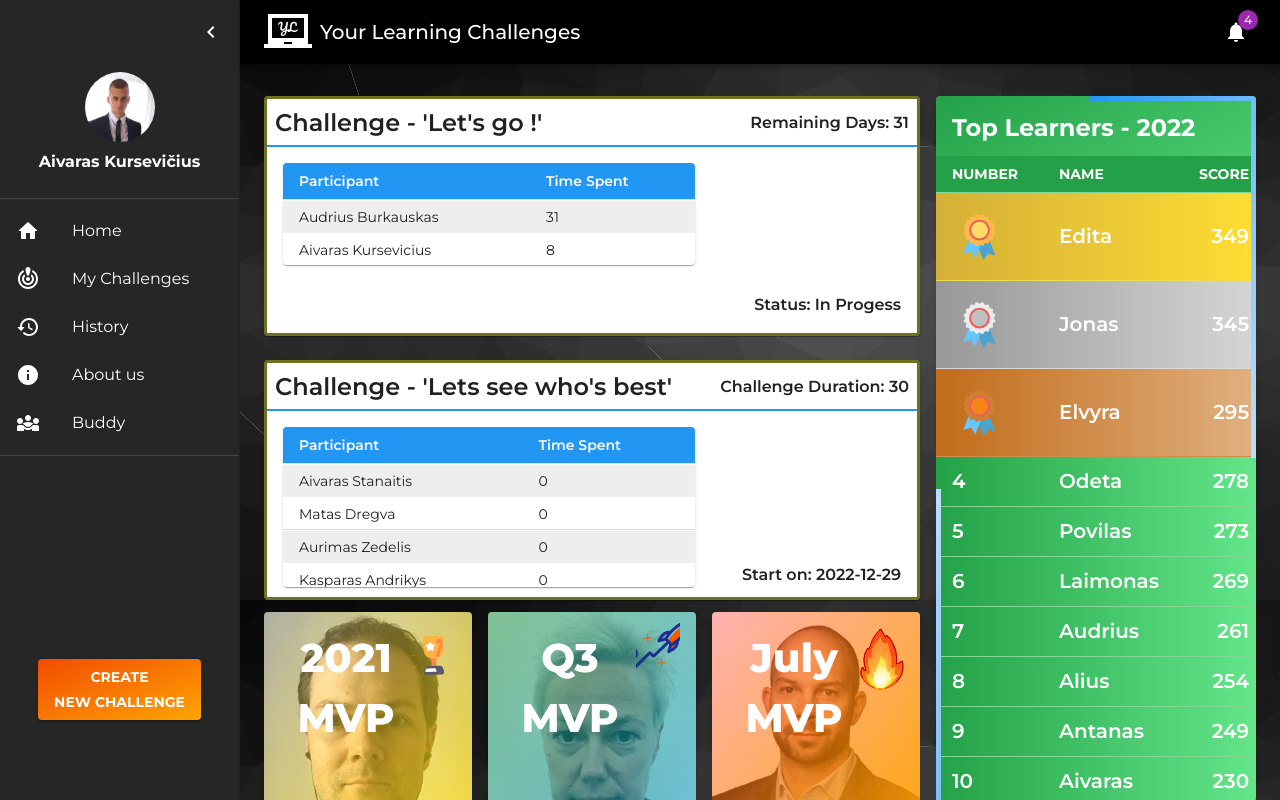
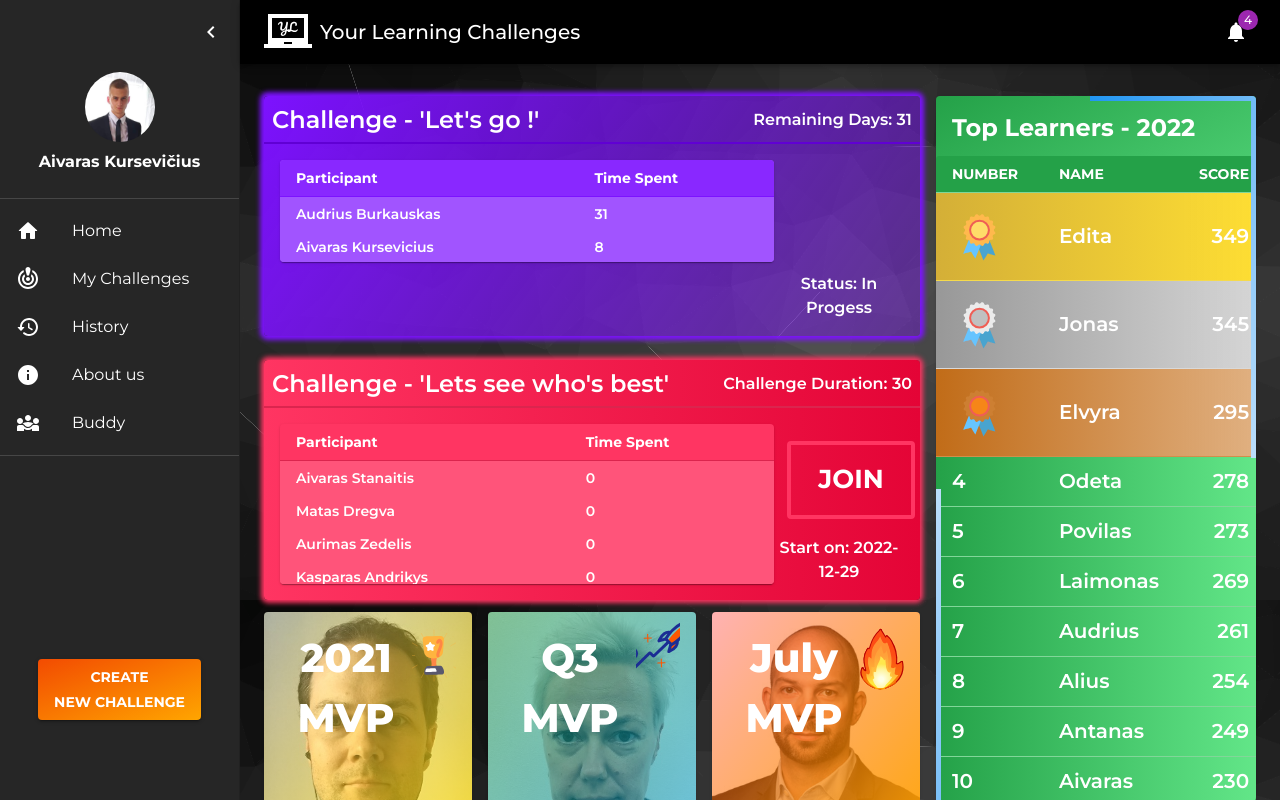
Before and after one commit to aivaraskurseviciusltu/HACKATHON2022, a React (Create React App) app in the folder my-app/: page / in a window 1280 px wide. Built offline with nearby package versions, Linux system fonts and the light colour scheme.

Commit message:
challenge card design update

```diff
--- a/my-app/src/App.css
+++ b/my-app/src/App.css
@@ -79,15 +79,13 @@
   justify-content: space-between;
 }
 
-.raise {
+/* .raise {
   border:3px solid rgb(112, 114, 34);
-}
+} */
 
 .raise:hover,
 .raise:focus {
   transition: 0.25s ease;
-  border:3px solid rgb(216, 216, 20);
-  box-shadow: 0 0.5em 0.5em -0.4em rgb(216, 216, 20);
   transform: translateY(-0.25em);
   scale: 1.02;
 }
--- a/my-app/src/Challenges/AllChallenges/AllChallenges.js
+++ b/my-app/src/Challenges/AllChallenges/AllChallenges.js
@@ -1,6 +1,7 @@
 import React from "react";
 import ReusableModal from "../Modal";
-import { TableContainer, TableBody, TableCell, TableHead, Table, TableRow, Grid, Paper, Typography, Box } from "@mui/material";
+import { TableContainer, TableBody, TableCell, TableHead, Table, TableRow, Grid, Paper, Typography, Box, Button } from "@mui/material";
+import styled from "@emotion/styled";
 
 const AllOpenChallenges = (props) => {
   const [open, setOpen] = React.useState(false);
@@ -21,7 +22,7 @@ const AllOpenChallenges = (props) => {
   }
 
   React.useEffect(() => {
-    if(!calcStart()) {
+    if (!calcStart()) {
       setProgress(true);
     }
   }, [props.data]);
@@ -39,7 +40,7 @@ const AllOpenChallenges = (props) => {
 
   const handleAddUser = (user) => {
     setData((prevState) => {
-        const newState = {...prevState};
+      const newState = { ...prevState };
       newState.users.unshift(user)
       return newState;
     })
@@ -52,13 +53,21 @@ const AllOpenChallenges = (props) => {
           display: "flex",
           flexDirection: "column",
           height: 240,
+          color: "#fff",
+          background: props.color === 'pink' ? 'linear-gradient(125deg, rgba(125,18,255,1) 0%, rgba(125,18,255,0.3604035364145658) 100%)' : 'linear-gradient(90deg, rgba(255,53,98,1) 0%, rgba(228,4,54,1) 100%)',
+          boxShadow: props.color === 'pink' ? "0px 0px 5px 4px #7d12ff" : "0px 0px 5px 3px #ff3562",
+          '&:hover': {
+            border: props.color === 'pink' ? "3px solid #7d12ff" : "3px solid #db254e",
+            background: props.color === 'pink' ? 'linear-gradient(125deg, rgba(125,18,255,1) 0%, rgba(125,18,255,0.3604035364145658) 100%)' : 'linear-gradient(90deg, rgba(255,53,98,1) 0%, rgba(228,4,54,1) 100%)',
+            boxShadow: 'none'
+          },
         }}
         className="raise"
       >
-        <Grid container sx={{ borderBottom: "2px solid #2196f3", height: 48, padding: 1 }}>
+        <Grid container sx={{ borderBottom: `2px solid ${props.color === 'pink' ? "#6000d4" : "#db254e"}`, height: 48, padding: 1 }}>
           <Grid item xs={8}>
             <Typography
-              sx={{height: "40px", textAlign: "start", fontWeight: 600 }}
+              sx={{ height: "40px", textAlign: "start", fontWeight: 600 }}
               variant="h5"
               id="tableTitle"
               component="h5">
@@ -67,7 +76,7 @@ const AllOpenChallenges = (props) => {
           </Grid>
           <Grid item xs={4}>
             <Typography
-              sx={{height: "40px", textAlign: "end", fontWeight: 600, paddingTop: "4px" }}
+              sx={{ height: "40px", textAlign: "end", fontWeight: 600, paddingTop: "4px" }}
               variant="p"
               id="tableTitle"
               component="p">
@@ -77,18 +86,26 @@ const AllOpenChallenges = (props) => {
             </Typography>
           </Grid>
         </Grid>
-        <Grid container sx={{ height: 192, p:2}}>
-          <Grid item xs={8}>
-          <TableContainer component={Paper} sx={{ maxHeight: "160px", overflowY: "auto"}}>
-              <Table sx={{ minWidth: "100%",  }} size="small" aria-label="a dense table">
+        <Grid container sx={{ height: 192, p: 2 }}>
+          <Grid item xs={9.5}>
+            <TableContainer component={Paper} sx={{ maxHeight: "160px", overflowY: "auto", background: props.color === 'pink' ? "#a154ff" : "#ff547a" }}>
+              <Table sx={{ minWidth: "100%", }} size="small" aria-label="a dense table">
                 <TableHead>
-                <TableRow sx={{ backgroundColor: "#2196f3"}}>
-                  <TableCell sx={{ color: "#fff", fontWeight: 600 }}>Participant</TableCell>
-                  <TableCell sx={{ color: "#fff", fontWeight: 600}}>Time Spent</TableCell>
+                  <TableRow sx={{ backgroundColor: props.color === 'pink' ? "#8928ff" : "#ff3562" }}>
+                    <TableCell sx={{
+                      color: "#fff", fontWeight: 700, borderColor:
+                        props.color === 'pink'
+                          ? "#7d12ff" : "#db254e"
+                    }}>Participant</TableCell>
+                    <TableCell sx={{
+                      color: "#fff", fontWeight: 700, borderColor:
+                        props.color === 'pink'
+                          ? "#7d12ff" : "#db254e"
+                    }}>Time Spent</TableCell>
                   </TableRow>
                 </TableHead>
                 <TableBody>
-                    {data.users.sort((a,b) => {
+                  {data.users.sort((a, b) => {
                     const prev = a.learnings.reduce((accumulator, object) => {
                       return accumulator + object.duration;
                     }, 0)
@@ -99,35 +116,49 @@ const AllOpenChallenges = (props) => {
                   }).map((item, index) =>
                     <TableRow
                       key={index}
-                        sx={{ '&:last-child td, &:last-child th': { border: 0 },
-                        '&:nth-child(odd) td': { backgroundColor: "#eeeeee" },
+                      sx={{
+                        backgroundColor: props.color === 'pink' ? "#a154ff" : "#ff547a",
+                        '&:last-child td, &:last-child th': { border: 0 },
                         textTransform: "none"
                       }}
                       className="listItem"
                     >
-                        <TableCell component="td" >
+                      <StyledTableCell component="td" sx={{
+                        borderColor:
+                          props.color === 'pink'
+                            ? "#7d12ff" : "#db254e"
+                      }}>
                         {`${item.name} ${item.surname}`}
-                        </TableCell>
-                        <TableCell component="td" >
-                          { item.learnings.reduce((accumulator, object) => {
+                      </StyledTableCell>
+                      <StyledTableCell component="td" sx={{
+                        borderColor:
+                          props.color === 'pink'
+                            ? "#7d12ff" : "#db254e"
+                      }}>
+                        {item.learnings.reduce((accumulator, object) => {
                           return accumulator + object.duration;
                         }, 0)
                         }
-                        </TableCell>
+                      </StyledTableCell>
                     </TableRow>
                   )}
                 </TableBody>
               </Table>
             </TableContainer>
           </Grid>
-          <Grid item xs={4}>
-            <Box sx={{ display: "flex", height: "100%", alignItems: "flex-end", justifyContent: "flex-end", fontWeight: 600}}>
-              { calcStart() ? `Start on: ${data.startDate}` : "Status: In Progess"}
+          <Grid item xs={2.5}>
+            <Box sx={{ display: "flex", flexDirection: "column", height: "100%", alignItems: "center", justifyContent: props.color === 'pink' ? "flex-end" : "space-between", fontWeight: 600 }}>
+              <Box sx={{ display: props.color === 'pink' ? "none" : "flex", flexGrow: 1, justifyContent: 'center', alignItems: 'center', pl: 3 }}>
+                <Button variant="outlined" sx={{ width: "10vw", height: '70%', color: '#fff', fontWeight: 700, border: "4px solid #ff3562", fontSize: '26px', '&:hover': { border: "4px solid #ff3562", background: "#ff3562" } }}>Join</Button>
+              </Box>
+              <Box sx={{ display: "flex", alignSelf: "end" }}>
+                {calcStart() ? `Start on: ${data.startDate}` : "Status: In Progess"}
+              </Box>
             </Box>
           </Grid>
         </Grid>
         {open && (
-          <ReusableModal open={open} data={data} handleClose={handleClose} onAddUser={handleAddUser} closeModal={closeModal} inProgress={progress}/>
+          <ReusableModal open={open} data={data} handleClose={handleClose} onAddUser={handleAddUser} closeModal={closeModal} inProgress={progress} />
         )}
       </Paper>
     </Grid>
@@ -135,3 +166,8 @@ const AllOpenChallenges = (props) => {
 };
 
 export default AllOpenChallenges;
+
+const StyledTableCell = styled(TableCell)({
+  color: "#fff",
+  fontWeight: 600,
+});
--- a/my-app/src/Challenges/Challenges.js
+++ b/my-app/src/Challenges/Challenges.js
@@ -1,7 +1,7 @@
 import AllClosedChallenges from "./AllChallenges/AllChallenges";
 
 const mockData = [
-    {
+  {
     title: "Challenge - 'Let's go !'",
     duration: 60,
     startDate: "2022-10-29",
@@ -47,8 +47,8 @@ const mockData = [
         ],
       },
     ],
-    },
-    {
+  },
+  {
     title: "Challenge - 'Lets see who's best'",
     duration: 30,
     startDate: "2022-12-29",
@@ -96,7 +96,7 @@ const mockData = [
 const Challenges = () => {
   return (
     mockData.map((item, index) =>
-        <AllClosedChallenges data={item} key={index}/>
+      <AllClosedChallenges data={item} key={index} color={index === 0 ? 'pink' : 'yellow'} />
     )
   );
 };
```
Lines whose indentation alone changed are shown as unchanged.
